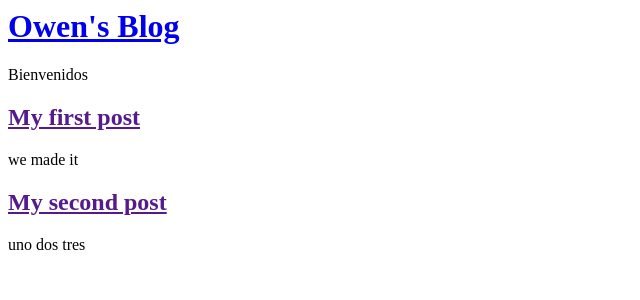
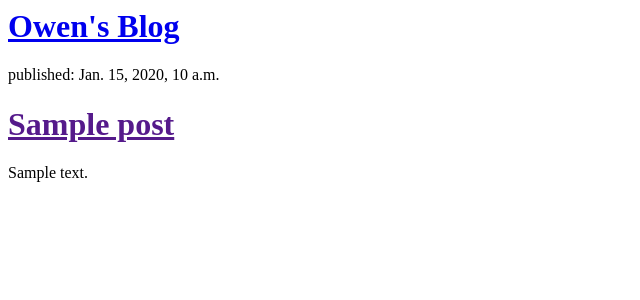
Before and after one commit to owenstrum/my-first-blog, a Django app: template blog/templates/blog/post_list.html in a window 1280 px wide. Shown: the top 300 px of the page, without its empty margins (0-640 px from the left). Run offline with Django 3.2, Linux system fonts and the light colour scheme; the template is opened without the code that fills it: values that come from a table or form of the project are taken from there, others are empty; tables that the repository leaves empty hold one stand-in row (values such as "Sample post").

Commit message:
Modified templates to display posts from database.

```diff
--- a/blog/templates/blog/post_list.html
+++ b/blog/templates/blog/post_list.html
@@ -3,19 +3,13 @@
         <title>Owen's Blog</title>
     </head>
     <body>
-        <div>
-            <h1><a href="/">Owen's Blog</a></h1>
-            <p>Bienvenidos</p>
-        </div>
-
-        <div>
-            <h2><a href="">My first post</a></h2>
-            <p>we made it</p>
-        </div>
-
-        <div>
-            <h2><a href="">My second post</a></h2>
-            <p>uno dos tres</p>
-        </div>
+        <div><h1><a href="/">Owen's Blog</a></h1></div>
+            {% for post in posts %}
+                <div>
+                    <p>published: {{ post.published_date }}</p>
+                    <h1><a href="">{{ post.title }}</a></h1>
+                    <p>{{ post.text|linebreaksbr }}</p>
+                </div>
+            {% endfor %}
     </body>
 </html>
--- a/blog/views.py
+++ b/blog/views.py
@@ -1,3 +1,7 @@
 from django.shortcuts import render
+from django.utils import timezone
+from .models import Post
+
 def post_list(request):
-    return render(request, 'blog/post_list.html', {})
+    posts = Post.objects.filter(published_date__lte=timezone.now()).order_by('published_date')
+    return render(request, 'blog/post_list.html', {'posts': posts})
```
